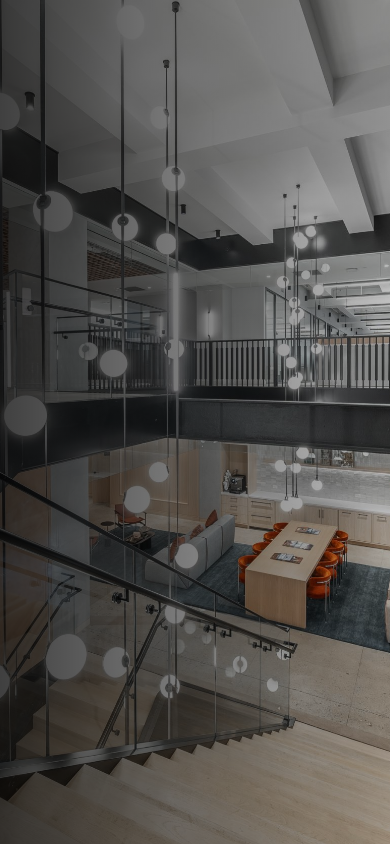
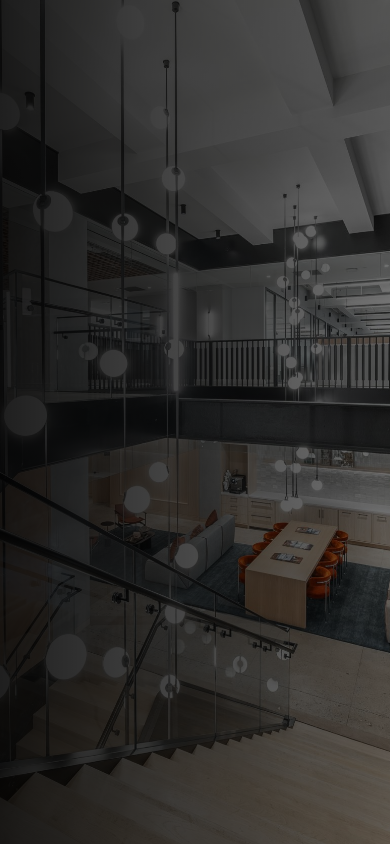
Before and after one commit to Avmannino/landing_hero_webpage_embed, a React (Vite) app: page / in a window 390 px wide. Built offline with nearby package versions, Linux system fonts and the light colour scheme.

Commit message:
Commented out elements

```diff
--- a/src/App.css
+++ b/src/App.css
@@ -173,6 +173,12 @@
 }
 
 @media (max-width: 767px) {
+  .hero__overlay {
+    background:
+      linear-gradient(90deg, rgba(0, 0, 0, 0.88), rgba(0, 0, 0, 0.55)),
+      radial-gradient(circle at center, rgba(255, 255, 255, 0.035), transparent 52%);
+  }
+
   .hero__content {
     padding-top: 2px;
     padding-bottom: 32px;
```
